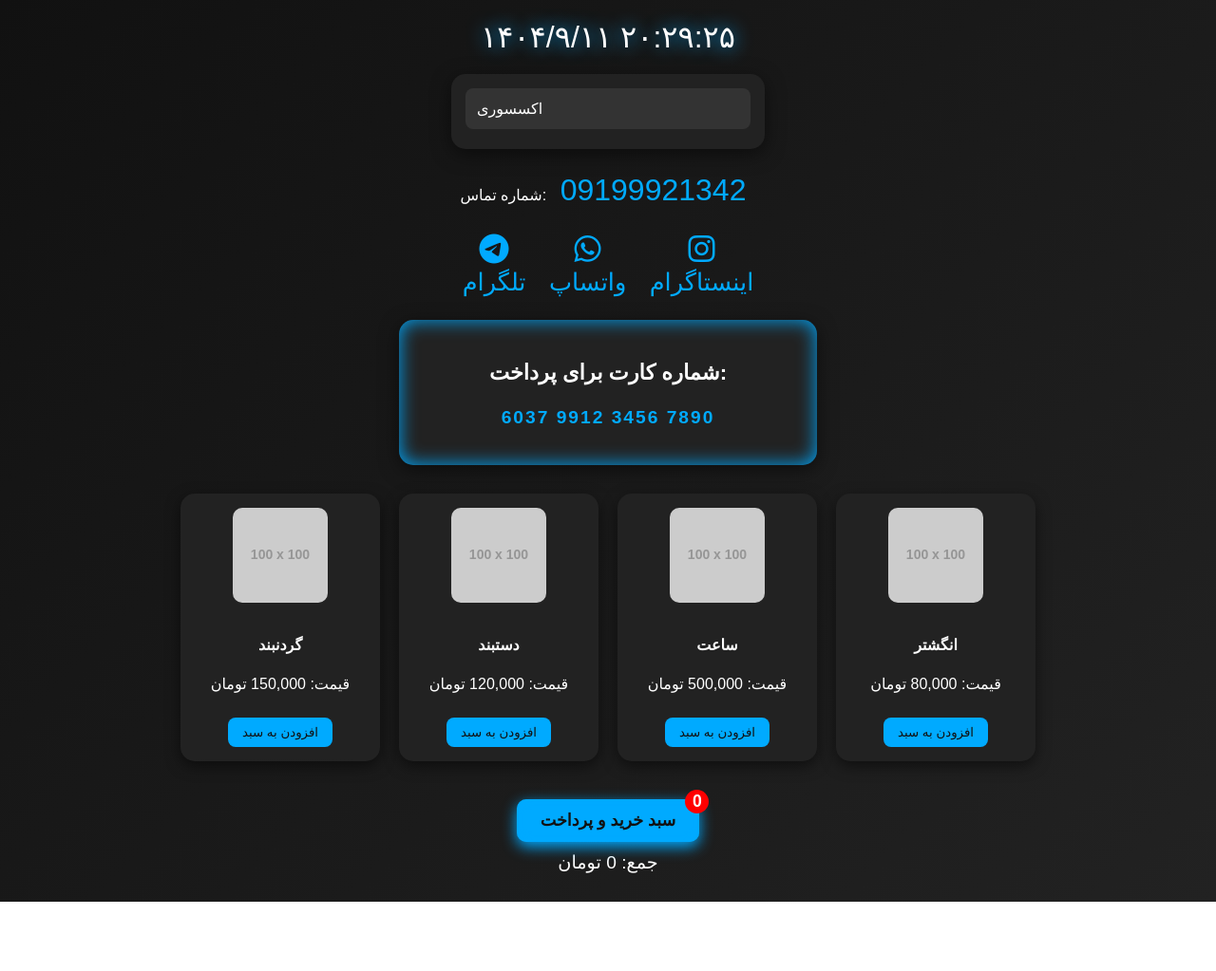
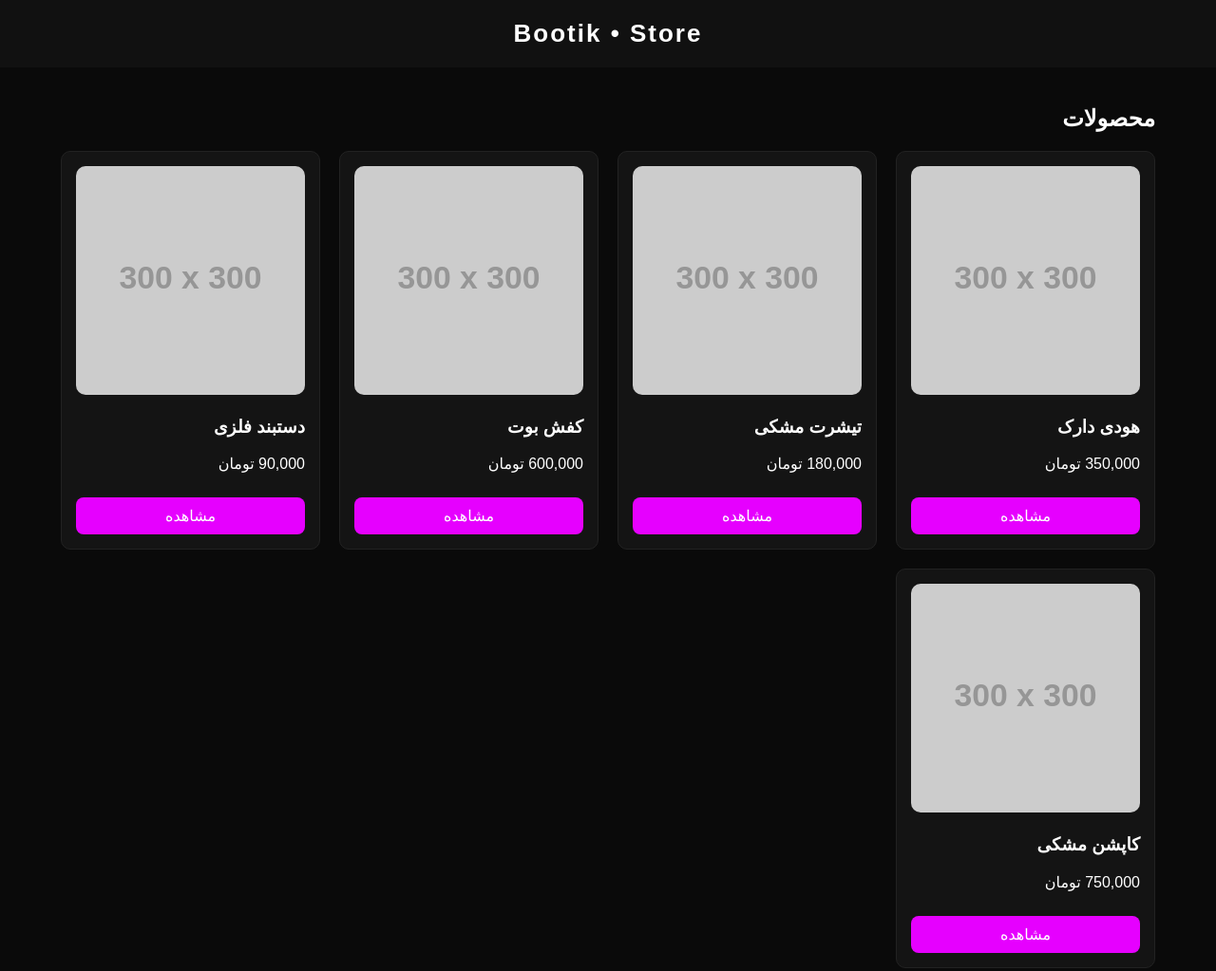
Before and after one commit to tahacodm87-prog/accessor, a plain HTML site: page index.html in a window 1280 px wide. Shown: the whole page at 95% size. Before the commit the page ends 950 px from the top, so only its background shows below. Drawn offline with Linux system fonts and the light colour scheme; placeholder pictures from the web are drawn by us.

Commit message:
Update index.html

```diff
--- a/index.html
+++ b/index.html
@@ -1,299 +1,223 @@
 <!DOCTYPE html>
-<html lang="fa">
+<html lang="fa" dir="rtl">
 <head>
 <meta charset="UTF-8">
-<meta name="viewport" content="width=device-width, initial-scale=1.0">
-<title>فروشگاه اکسسوری حرفه‌ای</title>
-<link rel="stylesheet" href="https://cdnjs.cloudflare.com/ajax/libs/font-awesome/6.5.1/css/all.min.css">
+<title>Bootik Store</title>
 <style>
 body {
-        font-family: Arial, sans-serif;
-        background: linear-gradient(135deg, #111, #222);
+    background: #0a0a0a;
     color: #fff;
-        margin: 0;
-        padding: 0;
-        perspective: 1200px;
+    font-family: sans-serif;
+    margin: 0; padding: 0;
 }
-
-    /* ساعت و تاریخ */
-    #clock {
-        font-size: 2em;
+header {
+    background: #111;
+    padding: 20px;
     text-align: center;
-        margin: 20px 0;
-        animation: pulse 1.5s infinite alternate;
-        text-shadow: 0 0 10px #0af;
+    font-size: 26px;
+    font-weight: bold;
+    letter-spacing: 2px;
 }
-    @keyframes pulse { 0% { text-shadow:0 0 5px #0af;} 100% { text-shadow:0 0 20px #0af;} }
-
-    /* منوی سه بعدی */
-    nav {
-        width: 300px;
-        margin: 20px auto;
-        background: #222;
-        border-radius: 15px;
+.container {
+    width: 90%;
+    margin: 40px auto;
+}
+.products {
+    display: grid;
+    grid-template-columns: repeat(auto-fit,minmax(230px,1fr));
+    gap: 20px;
+}
+.card {
+    background: #141414;
+    border: 1px solid #222;
     padding: 15px;
-        transform-style: preserve-3d;
-        transition: transform 0.3s;
-        box-shadow: 0 5px 20px rgba(0,0,0,0.5);
+    border-radius: 10px;
+    transition: .3s;
 }
-    nav ul { list-style: none; padding: 0; margin:0; }
-    nav ul li {
-        padding: 12px;
-        cursor: pointer;
-        background: #333;
-        margin-bottom: 6px;
-        border-radius: 8px;
-        transition: all 0.3s;
-        transform-style: preserve-3d;
+.card:hover { transform: scale(1.03);}
+.card img {
+    width: 100%;
+    border-radius: 10px;
 }
-    nav ul li:hover {
-        background: #0af;
-        transform: translateZ(10px) scale(1.03);
-        box-shadow: 0 0 15px #0af;
-    }
-    nav ul li ul {
-        display: none;
-        list-style: none;
-        padding-left: 20px;
-        transition: all 0.3s ease;
-    }
-    nav ul li:hover ul { display: block; animation: menuDrop 0.5s ease forwards; }
-    @keyframes menuDrop { 0% {opacity:0; transform: translateY(-20px);} 100% {opacity:1; transform: translateY(0);} }
-    nav ul li ul li { background: #444; margin-bottom: 4px; }
-    nav ul li ul li:hover { background: #09f; box-shadow: 0 0 10px #09f; transform: translateZ(5px); }
-
-    /* شبکه‌های اجتماعی */
-    .contacts { text-align: center; margin: 20px 0; }
-    .contacts a {
-        display: inline-block;
-        margin: 5px 10px;
-        color: #0af;
-        text-decoration: none;
-        font-size: 2em;
-        transition: transform 0.3s, color 0.3s, text-shadow 0.3s;
-    }
-    .contacts a span { font-size: 0.8em; display: block; }
-    .contacts a:hover { color: #09f; transform: translateY(-5px) scale(1.2); text-shadow:0 0 10px #09f; }
-
-    /* شماره کارت */
-    .payment {
-        text-align: center;
-        margin: 20px auto;
-        background: #222;
-        padding: 20px;
-        border-radius: 15px;
-        font-size: 1.2em;
-        width: 80%;
-        max-width: 400px;
-        box-shadow: 0 5px 20px rgba(0,0,0,0.5), 0 0 20px #0af inset;
-        transition: transform 0.3s, box-shadow 0.3s;
-    }
-    .payment:hover { transform: translateY(-5px) scale(1.02); box-shadow: 0 5px 25px rgba(0,0,0,0.6), 0 0 30px #0af inset; }
-    .payment p { letter-spacing: 2px; color: #0af; font-weight: bold; }
-
-    /* محصولات */
-    .products { display: flex; flex-wrap: wrap; justify-content: center; margin: 20px auto; max-width: 1000px; }
-    .product {
-        background: #222;
-        margin: 10px;
-        padding: 15px;
-        border-radius: 15px;
-        width: 180px;
-        text-align: center;
-        box-shadow: 0 5px 15px rgba(0,0,0,0.5);
-        transition: transform 0.3s, box-shadow 0.3s, filter 0.3s;
-        position: relative;
-    }
-    .product:hover {
-        transform: translateY(-10px) rotateX(5deg) rotateY(5deg) scale(1.05);
-        box-shadow: 0 10px 30px #0af;
-        filter: brightness(1.2);
-    }
-    .product img {
-        width: 100px; height: 100px; object-fit: cover;
-        border-radius: 10px;
-        margin-bottom: 10px;
-        transition: transform 0.3s, box-shadow 0.3s;
-    }
-    .product button {
+.card button {
     margin-top: 10px;
-        padding: 8px 15px;
-        background: #0af;
+    width: 100%;
+    padding: 10px;
+    background: #e600ff;
+    color: #fff;
     border: none;
-        color: #111;
     border-radius: 8px;
     cursor: pointer;
-        transition: all 0.3s;
+    font-size: 16px;
 }
-    .product button:hover { background: #09c; transform: translateY(-3px); }
-
-    /* سبد خرید */
-    .cart { text-align: center; margin: 30px 0; position: relative; }
-    .cart button {
-        padding: 12px 25px;
-        background: #0af;
+#productPage, #cartPage {
+    display: none;
+    padding: 20px;
+    background: #111;
+    border-radius: 10px;
+}
+.back {
+    background: #444;
+    padding: 8px 15px;
+    border-radius: 8px;
+    display: inline-block;
+    margin-bottom: 20px;
+    cursor: pointer;
+}
+table {
+    width: 100%;
+    border-collapse: collapse;
+}
+td, th {
+    padding: 10px;
+    border-bottom: 1px solid #333;
+}
+.pay-btn {
+    margin-top: 20px;
+    padding: 12px;
+    font-size: 18px;
+    width: 100%;
     border: none;
-        color: #111;
-        border-radius: 10px;
+    background: #ff00d4;
+    color: #fff;
+    border-radius: 8px;
     cursor: pointer;
-        font-weight: bold;
-        font-size: 1.1em;
-        box-shadow: 0 5px 15px #0af, 0 0 10px #0af inset;
-        transition: all 0.3s;
-        position: relative;
-    }
-    .cart button:hover {
-        background: #09c;
-        transform: translateY(-5px) rotateX(5deg) scale(1.05);
-        box-shadow: 0 10px 25px #09f, 0 0 15px #09f inset;
-    }
-    .cart-count {
-        position: absolute;
-        top: -10px; right: -10px;
-        background: red; color: #fff; width: 25px; height: 25px;
-        border-radius: 50%; display: flex; align-items: center; justify-content: center;
-        font-weight: bold; animation: bounce 0.3s;
-    }
-    @keyframes bounce { 0% { transform: scale(0.5); } 50% { transform: scale(1.2); } 100% { transform: scale(1); } }
-    .cart p { margin: 10px 0 0 0; font-size: 1.2em; }
-
-    @media (max-width: 480px) {
-        nav { width: 90%; }
-        .payment { width: 90%; }
-        .contacts a { font-size: 1.8em; margin: 0 5px; }
-        .products { flex-direction: column; align-items: center; }
-    }
-
-    .flying {
-        position: fixed; width: 50px; height: 50px; z-index: 9999;
-        transition: transform 0.8s cubic-bezier(.5,-0.3,.5,1.5), opacity 0.8s ease-in-out;
-        pointer-events: none;
-        border-radius: 50%;
-        box-shadow: 0 0 15px #0af;
 }
 </style>
 </head>
 <body>
 
-<div id="clock">00:00:00</div>
+<header>Bootik • Store</header>
 
-<nav>
-    <ul>
-        <li>اکسسوری
-            <ul>
-                <li>گردنبند</li>
-                <li>دستبند</li>
-                <li>ساعت</li>
-                <li>انگشتر</li>
-            </ul>
-        </li>
-    </ul>
-</nav>
+<div class="container">
 
-<div class="contacts">
-    <p>شماره تماس: <a href="tel:09199921342">09199921342</a></p>
-    <p>
-        <a href="https://t.me/09199921342" target="_blank"><i class="fab fa-telegram"></i><span>تلگرام</span></a>
-        <a href="https://wa.me/989199921342" target="_blank"><i class="fab fa-whatsapp"></i><span>واتساپ</span></a>
-        <a href="https://instagram.com/tyinthehood" target="_blank"><i class="fab fa-instagram"></i><span>اینستاگرام</span></a>
-    </p>
+<!-- صفحه اصلی محصولات -->
+<div id="homePage">
+    <h2>محصولات</h2>
+    <div class="products" id="productList"></div>
 </div>
 
-<div class="payment">
-    <h3>شماره کارت برای پرداخت:</h3>
-    <p>6037 9912 3456 7890</p>
+<!-- صفحه محصول -->
+<div id="productPage">
+    <div class="back" onclick="showHome()">← بازگشت</div>
+    <h2 id="pTitle"></h2>
+    <img id="pImg" style="width:300px;border-radius:10px;">
+    <p id="pDesc"></p>
+    <p id="pPrice"></p>
+    <button onclick="addToCart(currentProduct)">اضافه به سبد</button>
 </div>
 
-<div class="products">
-    <div class="product" data-price="150000">
-        <img src="https://via.placeholder.com/100?text=گردنبند" alt="گردنبند">
-        <h4>گردنبند</h4>
-        <p>قیمت: 150,000 تومان</p>
-        <button onclick="addToCart('گردنبند',150000,this)">افزودن به سبد</button>
-    </div>
-    <div class="product" data-price="120000">
-        <img src="https://via.placeholder.com/100?text=دستبند" alt="دستبند">
-        <h4>دستبند</h4>
-        <p>قیمت: 120,000 تومان</p>
-        <button onclick="addToCart('دستبند',120000,this)">افزودن به سبد</button>
-    </div>
-    <div class="product" data-price="500000">
-        <img src="https://via.placeholder.com/100?text=ساعت" alt="ساعت">
-        <h4>ساعت</h4>
-        <p>قیمت: 500,000 تومان</p>
-        <button onclick="addToCart('ساعت',500000,this)">افزودن به سبد</button>
-    </div>
-    <div class="product" data-price="80000">
-        <img src="https://via.placeholder.com/100?text=انگشتر" alt="انگشتر">
-        <h4>انگشتر</h4>
-        <p>قیمت: 80,000 تومان</p>
-        <button onclick="addToCart('انگشتر',80000,this)">افزودن به سبد</button>
-    </div>
+<!-- صفحه سبد خرید -->
+<div id="cartPage">
+    <div class="back" onclick="showHome()">← بازگشت</div>
+    <h2>سبد خرید</h2>
+
+    <table id="cartTable"></table>
+    <h3 id="cartTotal"></h3>
+
+    <button class="pay-btn" onclick="pay()">پرداخت زرین‌پال</button>
 </div>
 
-<div class="cart">
-    <button onclick="goToPayment()">
-        سبد خرید و پرداخت
-        <span class="cart-count" id="cartCount">0</span>
-    </button>
-    <p id="cartTotal">جمع: 0 تومان</p>
 </div>
 
 <script>
-    function updateClock() {
-        const now = new Date();
-        const time = now.toLocaleTimeString('fa-IR');
-        const date = now.toLocaleDateString('fa-IR');
-        document.getElementById('clock').textContent = date + ' ' + time;
+// محصولات
+const products = [
+    {id:1, title:"هودی دارک", price:350000, img:"https://via.placeholder.com/300x300?text=Hoodie", desc:"هودی سبک گنگ با کیفیت بالا"},
+    {id:2, title:"تیشرت مشکی", price:180000, img:"https://via.placeholder.com/300x300?text=Tshirt", desc:"تی‌شرت فیت، مناسب استایل دارک"},
+    {id:3, title:"کفش بوت", price:600000, img:"https://via.placeholder.com/300x300?text=Boots", desc:"بوت چرمی با استایل خاص"},
+    {id:4, title:"دستبند فلزی", price:90000, img:"https://via.placeholder.com/300x300?text=Bracelet", desc:"اکسسوری با حس تاریک و خاص"},
+    {id:5, title:"کاپشن مشکی", price:750000, img:"https://via.placeholder.com/300x300?text=Jacket", desc:"کاپشن زمستانی دارک"},
+];
+
+let cart = [];
+let currentProduct = null;
+
+// نمایش محصولات
+function loadProducts() {
+    let html = "";
+    products.forEach(p=>{
+        html += `
+        <div class="card">
+            <img src="${p.img}">
+            <h3>${p.title}</h3>
+            <p>${p.price.toLocaleString()} تومان</p>
+            <button onclick="viewProduct(${p.id})">مشاهده</button>
+        </div>`;
+    });
+    document.getElementById("productList").innerHTML = html;
 }
-    setInterval(updateClock,1000); updateClock();
+loadProducts();
 
-    const nav=document.querySelector('nav');
-    nav.addEventListener('mousemove', e => {
-        const rect = nav.getBoundingClientRect();
-        const x = e.clientX - rect.left, y = e.clientY - rect.top;
-        const centerX = rect.width/2, centerY = rect.height/2;
-        const rotateY = ((x-centerX)/centerX)*10, rotateX=((centerY-y)/centerY)*5;
-        nav.style.transform=`rotateY(${rotateY}deg) rotateX(${rotateX}deg)`;
-    });
-    nav.addEventListener('mouseleave',()=>{nav.style.transform='rotateY(0deg) rotateX(0deg)';});
+// نمایش صفحه محصول
+function viewProduct(id) {
+    const p = products.find(x=>x.id===id);
+    currentProduct = p;
+    document.getElementById("pTitle").innerText = p.title;
+    document.getElementById("pImg").src = p.img;
+    document.getElementById("pDesc").innerText = p.desc;
+    document.getElementById("pPrice").innerText = p.price.toLocaleString() + " تومان";
 
-    let cart=[];
-    function addToCart(name, price, button) {
-        cart.push({name, price});
-        updateCartTotal();
-        flyToCart(button);
-    }
-    function updateCartTotal() {
-        let total=cart.reduce((sum,item)=>sum+item.price,0);
-        document.getElementById('cartTotal').textContent='جمع: '+total.toLocaleString()+' تومان';
-        const countElem=document.getElementById('cartCount');
-        countElem.textContent=cart.length;
-        countElem.style.animation='bounce 0.3s';
-        setTimeout(()=>{countElem.style.animation='';},300);
-    }
-    function goToPayment(){
-        let total=cart.reduce((sum,item)=>sum+item.price,0);
-        if(total===0){alert("سبد خرید خالی است!");return;}
-        const paymentUrl="https://www.zarinpal.com/payment/gateway?amount="+total;
-        window.open(paymentUrl,"_blank");
+    hideAll();
+    document.getElementById("productPage").style.display = "block";
 }
 
-    function flyToCart(button){
-        const img=button.parentElement.querySelector('img');
-        const flyingImg=img.cloneNode(true);
-        flyingImg.classList.add('flying');
-        document.body.appendChild(flyingImg);
-        const rect=img.getBoundingClientRect();
-        flyingImg.style.left=rect.left+'px';
-        flyingImg.style.top=rect.top+'px';
-        const cartButton=document.querySelector('.cart button');
-        const cartRect=cartButton.getBoundingClientRect();
-        setTimeout(()=>{
-            flyingImg.style.transform=`translate(${cartRect.left-rect.left}px, ${cartRect.top-rect.top}px) scale(0.1) rotate(720deg)`;
-            flyingImg.style.opacity=0;
-        },50);
-        setTimeout(()=> flyingImg.remove(),900);
+// افزودن به سبد
+function addToCart(p) {
+    cart.push(p);
+    alert("به سبد اضافه شد");
+}
+
+// رفتن به سبد
+function showCart() {
+    hideAll();
+    document.getElementById("cartPage").style.display = "block";
+
+    let rows = `
+    <tr>
+        <th>محصول</th>
+        <th>قیمت</th>
+    </tr>`;
+    let total = 0;
+
+    cart.forEach(item=>{
+        rows += `
+        <tr>
+            <td>${item.title}</td>
+            <td>${item.price.toLocaleString()}</td>
+        </tr>`;
+        total += item.price;
+    });
+
+    document.getElementById("cartTable").innerHTML = rows;
+    document.getElementById("cartTotal").innerText = "جمع کل: " + total.toLocaleString() + " تومان";
+}
+
+// برگشت
+function showHome() {
+    hideAll();
+    document.getElementById("homePage").style.display = "block";
+}
+
+// مخفی کردن همه صفحات
+function hideAll() {
+    document.getElementById("homePage").style.display = "none";
+    document.getElementById("productPage").style.display = "none";
+    document.getElementById("cartPage").style.display = "none";
+}
+
+// پرداخت زرین پال (نسخه آماده)
+function pay() {
+    const total = cart.reduce((t,i)=>t+i.price,0);
+
+    if(total === 0){
+        alert("سبد خرید خالی است");
+        return;
+    }
+
+    // ریدایرکت به زرین‌پال
+    window.location.href =
+        "https://www.zarinpal.com/pg/StartPay/YOUR_AUTHORITY_CODE";
 }
 </script>
 
```
Lines whose indentation alone changed are shown as unchanged.
